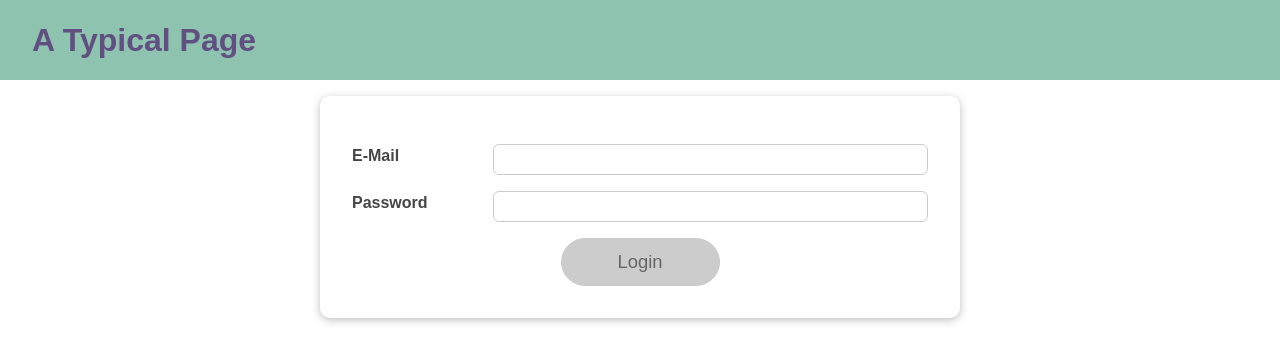
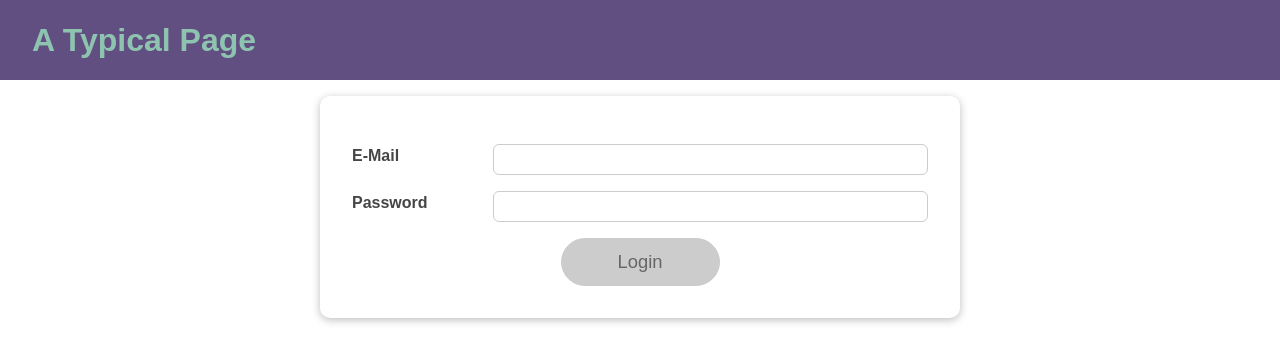
Before and after one commit to Plorrain/react-learning-use-effect-hook, a React (Create React App) app: page / in a window 1280 px wide. Shown: the top 362 px of the page. Built offline with nearby package versions, Linux system fonts and the light colour scheme.

Commit message:
color change again:hesitation

```diff
--- a/src/components/MainHeader/MainHeader.module.css
+++ b/src/components/MainHeader/MainHeader.module.css
@@ -7,10 +7,10 @@
   display: flex;
   justify-content: space-between;
   align-items: center;
-  background: #8EC3B0;
+  background: #624F82;
   padding: 0 2rem;
 }
 
 .main-header h1 {
-  color: #624F82;
+  color: #8EC3B0;
 }
```
